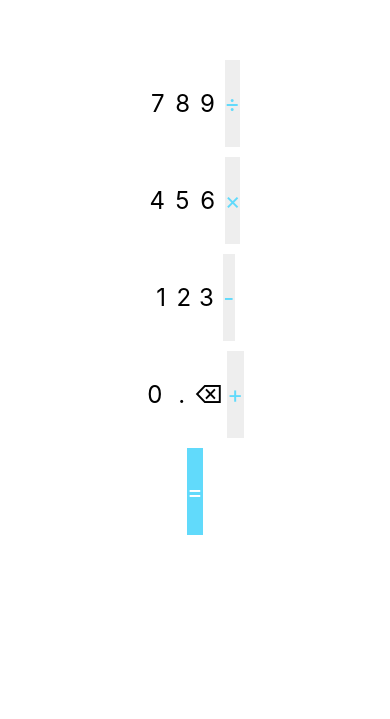
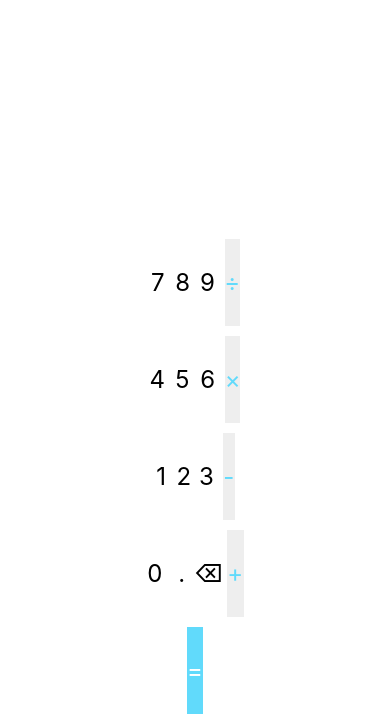
Before and after one commit to mandicap/react-native-calculator, a React Native app: screen / in a window 390 px wide. Shown: the part 125-844 px from the top of the page. Built offline with nearby package versions, Linux system fonts and the light colour scheme.

Commit message:
Adds output container

```diff
--- a/App.tsx
+++ b/App.tsx
@@ -10,7 +10,11 @@ const App = () => {
         backgroundColor="#61dafb"
         barStyle="light-content" />
 
-      <View style={styles.container}>
+      <View style={styles.outputContainer}>
+        <Text style={styles.outputText}>
+        </Text>
+      </View>
+
       <Row>
         <Button text="7" onPress={() => ''} />
         <Button text="8" onPress={() => ''} />
@@ -42,7 +46,6 @@ const App = () => {
       <Row>
         <Button text="=" onPress={() => ''} theme="accent" />
       </Row>
-      </View>
     </SafeAreaView>
   );
 }
@@ -54,6 +57,16 @@ const styles = StyleSheet.create({
     alignItems: 'center',
     justifyContent: 'center',
   },
+  outputContainer: {
+    flex: 1,
+    alignItems: 'flex-end',
+    justifyContent: 'flex-end',
+    width: '100%',
+    padding: 15
+  },
+  outputText: {
+    fontSize: 50
+  }
 });
 
 export default App;
```
Lines whose indentation alone changed are shown as unchanged.
